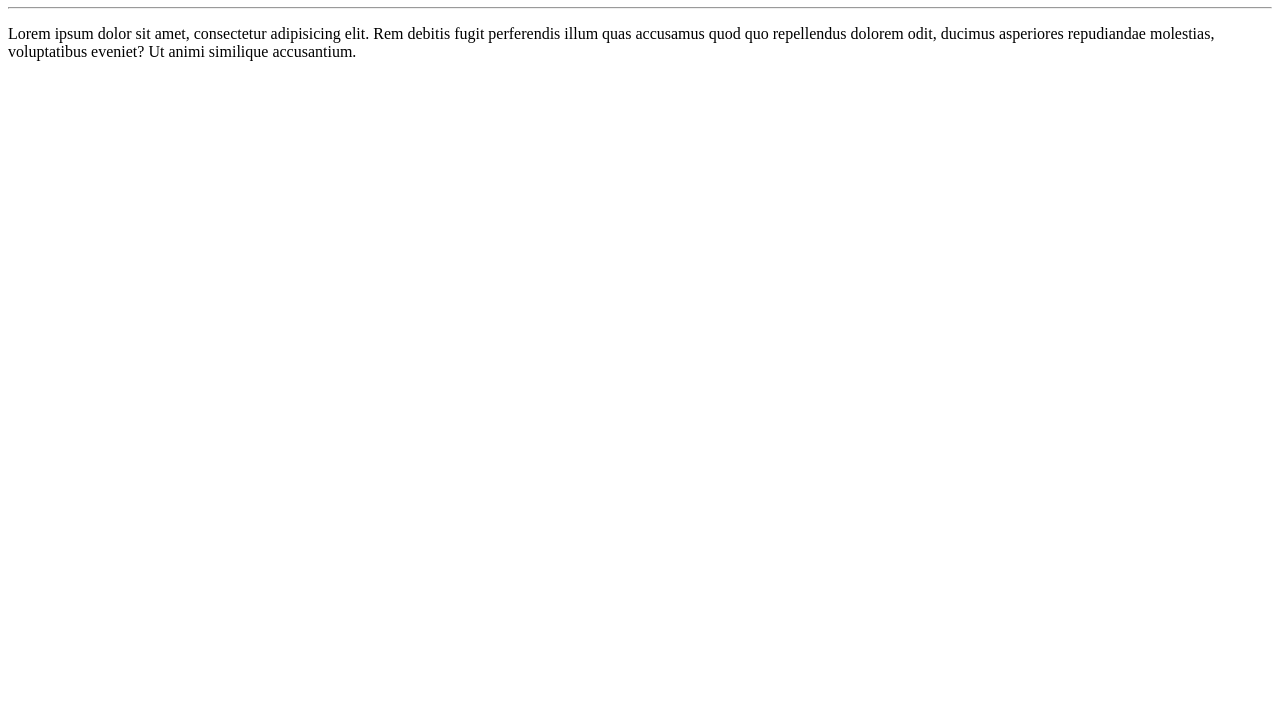
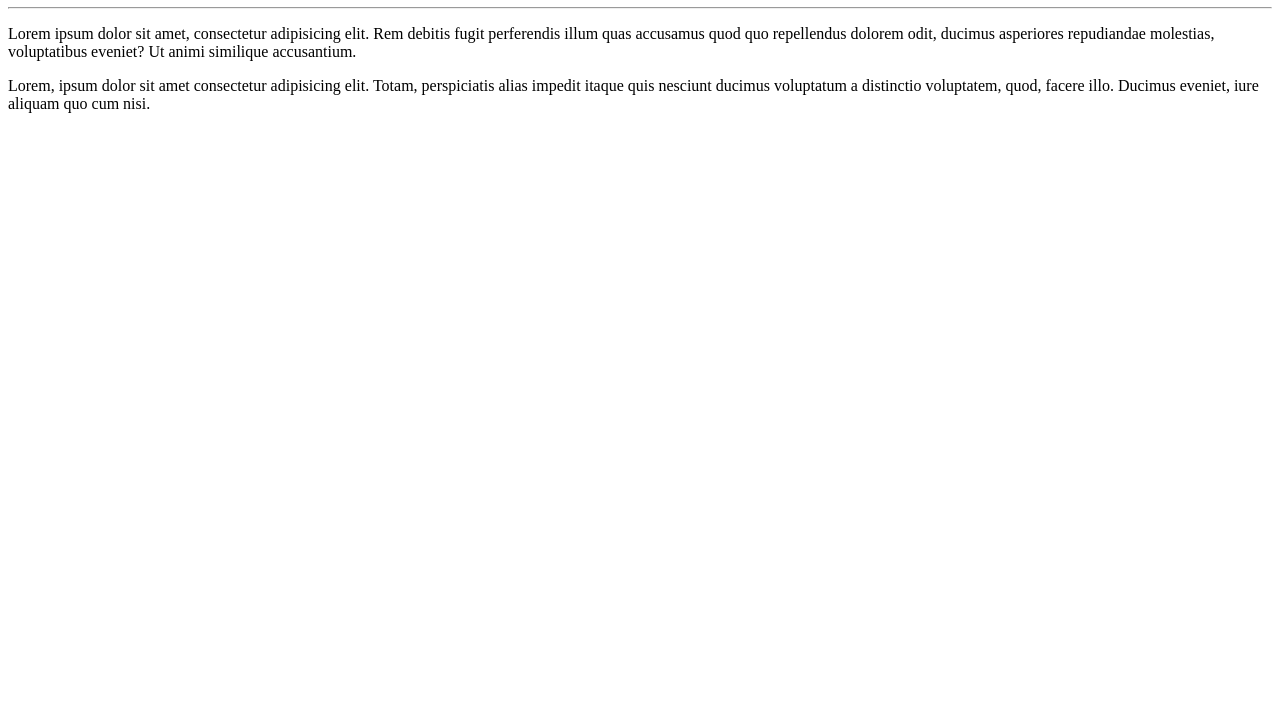
Before and after one commit to mattheusmmorais/Ola-Mundo, a plain HTML site: page site-exemplo/index.html in a window 1280 px wide. Shown: the part 73-800 px from the top of the page. Drawn offline with Linux system fonts and the light colour scheme.

Commit message:
Adicionei um paragrafo

```diff
--- a/site-exemplo/index.html
+++ b/site-exemplo/index.html
@@ -9,5 +9,6 @@
     <h1>Olá, Mundo!</h1>
     <hr>
     <p>Lorem ipsum dolor sit amet, consectetur adipisicing elit. Rem debitis fugit perferendis illum quas accusamus quod quo repellendus dolorem odit, ducimus asperiores repudiandae molestias, voluptatibus eveniet? Ut animi similique accusantium.</p>
+    <p>Lorem, ipsum dolor sit amet consectetur adipisicing elit. Totam, perspiciatis alias impedit itaque quis nesciunt ducimus voluptatum a distinctio voluptatem, quod, facere illo. Ducimus eveniet, iure aliquam quo cum nisi.</p>
 </body>
 </html>
```
